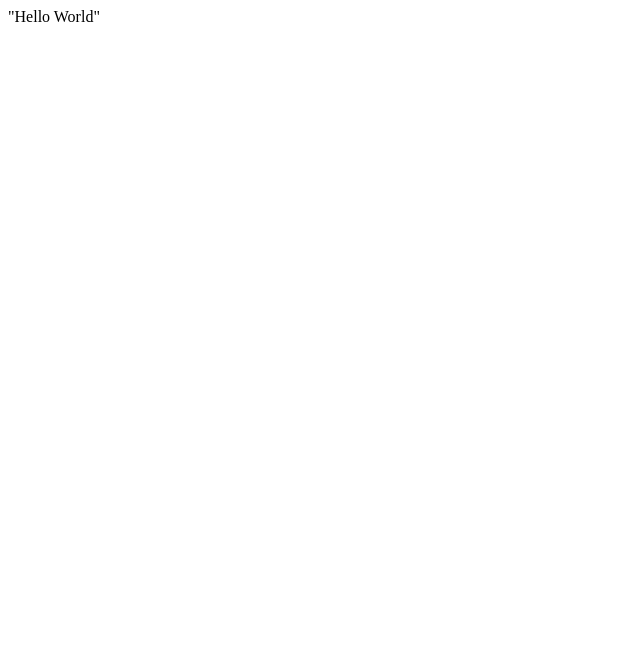
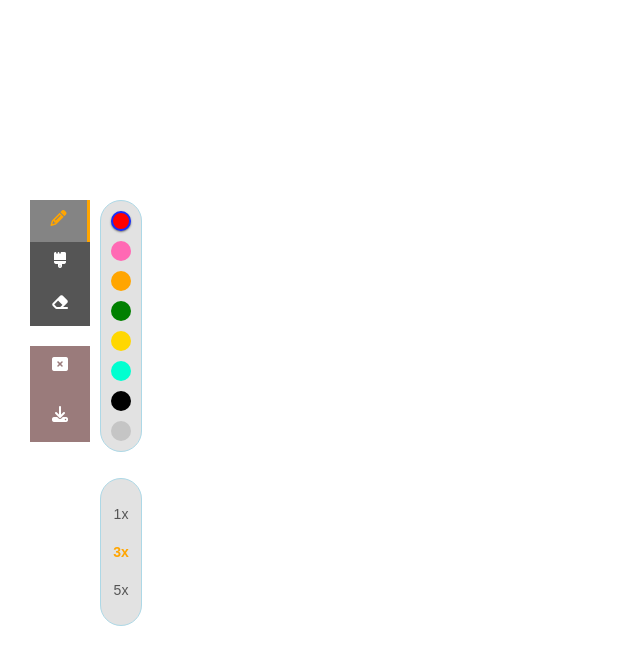
Before and after one commit to trancker/whiteboard, a plain HTML site: page index.html in a window 1280 px wide. Shown: the whole page, without its empty margins (0-640 px from the left). Drawn offline with Linux system fonts and the light colour scheme.

Commit message:
Update index.html

```diff
--- a/index.html
+++ b/index.html
@@ -1 +1,64 @@
-"Hello World"
+<!doctype html>
+<html>
+
+<head>
+	<title>HTML5 Drawing App</title>
+	<script src="https://kit.fontawesome.com/323f5ff9bf.js" crossorigin="anonymous"></script>
+	<!-- <link href="css/all.css" rel="stylesheet"> -->
+	<link rel="stylesheet" href="css/styles.css">
+
+</head>
+<style>
+</style>
+
+<body style="margin: 0;">
+	<div id="page">
+		<div id="toolbar">
+			<!-- <div class="tooloption" id="rad">
+				Radius
+				<span id="radval">10</span>
+				<div id="decrad" class="radcontrol">-</div>
+				<div id="incrad" class="radcontrol">+</div>
+			</div> -->
+			<div class="tools">
+				<div style='display:flex;position: relative;'>
+					<div id="pencil" class="drawTool set">
+						<i class="fa fa-pencil-alt"></i>
+					</div>
+				</div>
+				<div id="highlighter" class="drawTool">
+					<i class="fa fa-brush"></i>
+				</div>
+				<div id="eraser" class="drawTool">
+					<i class="fa fa-eraser"></i>
+				</div>
+		</div>
+		<div class="actions">
+			<div id="clearCanvas" class="drawTool">
+				<i class="fa fa-window-close"></i>
+			</div>
+			<a href='' id="save" class="drawTool">
+				<div>
+					<i class="fa fa-download"></i>
+				</div>
+			</a>
+		</div>
+			<div id="colors">
+			</div>
+			<div id="brush-set">
+				<div class="round active-brush" id="small">1x</div>
+				<div class="round" id="medium">3x</div>
+				<div class="round" id="large">5x</div>
+			</div>
+		</div>
+		<div id="canvasWrapper">
+			<canvas id="myCanvas">
+				Sorry, your browser does not support HTML5 canvas
+			</canvas>
+		</div>
+
+	</div>
+	<script type="text/javascript" src="js/index.js"></script>
+</body>
+
+</html>
```
